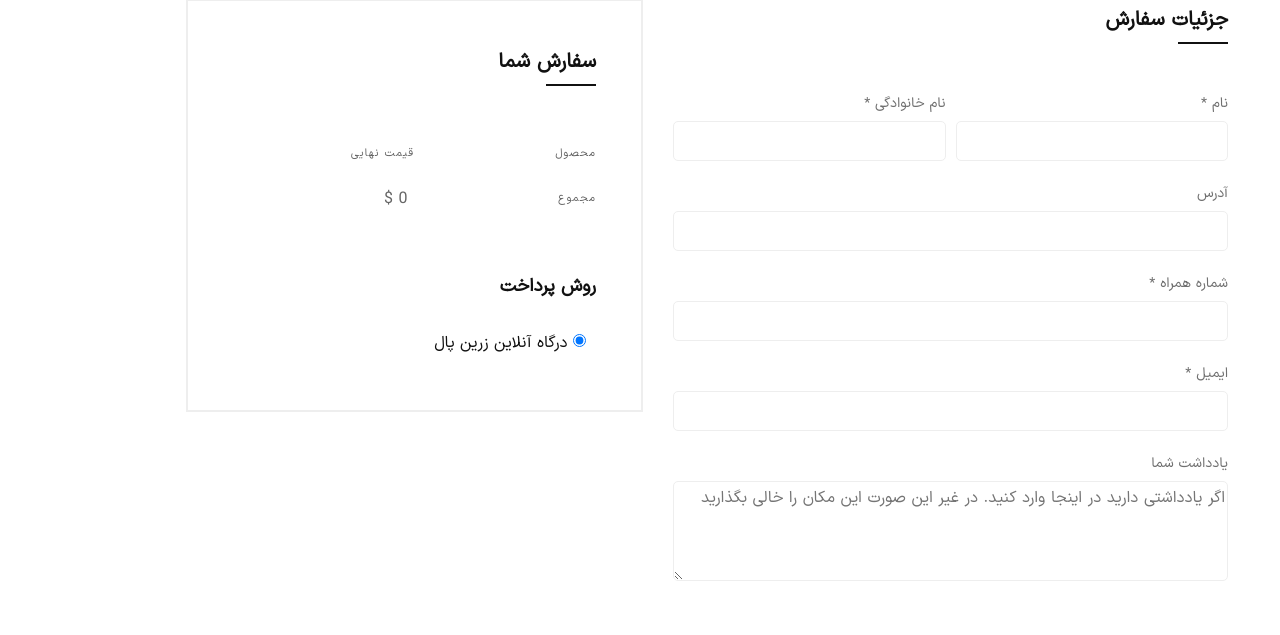
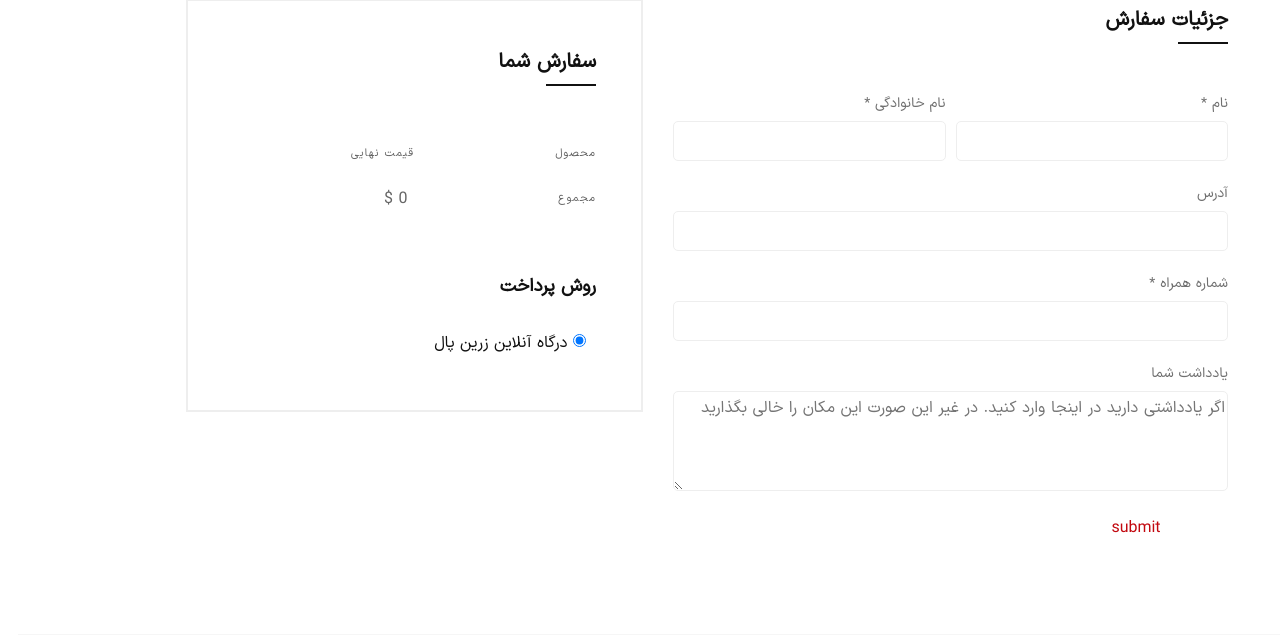
Before and after one commit to taha127/django-store, a Django app: page /order/create/ in a window 1280 px wide. Shown: the part 358-993 px from the top of that part. Run offline with Django 5.2, Linux system fonts and the light colour scheme; the visitor is signed in with stand-in values (Sample User, id 1); the page is wider than the window, and the part outside it is not shown; some libraries are stand-ins or nearby versions; some web fonts are replaced.

Commit message:
Refactor order creation form to use Django form fields and add error handling

```diff
--- a/orders/templates/orders/order_create.html
+++ b/orders/templates/orders/order_create.html
@@ -18,25 +18,31 @@
                             <h2>جزئیات سفارش</h2>
                         </div>
                         <div class="checkout-form">
-                            <form action="#" class="form form--checkout">
+                            <form action="" method="POST" class="form form--checkout">
+                                {% csrf_token %}
+                                {% if form.errors %}
+                                    <div class="alert alert-danger alert-dismissible fade show" role="alert">
+                                        {{ form.errors }}
+                                    </div>
+                                {% endif %}
                                 <div class="form-row mb--20">
                                     <div class="form__group col-md-6 mb-sm--30">
                                         <label for="billing_fname" class="form__label form__label--2">نام <span
                                                 class="required">*</span></label>
-                                        <input type="text" name="billing_fname" id="billing_fname"
+                                        <input type="text" name="{{ form.first_name.name }}" id="billing_fname"
                                                class="form__input form__input--2">
                                     </div>
                                     <div class="form__group col-md-6">
                                         <label for="billing_lname" class="form__label form__label--2">نام خانوادگی <span
                                                 class="required">*</span></label>
-                                        <input type="text" name="billing_lname" id="billing_lname"
+                                        <input type="text" name="{{ form.last_name.name }}" id="billing_lname"
                                                class="form__input form__input--2">
                                     </div>
                                 </div>
                                 <div class="form-row mb--20">
                                     <div class="form__group col-12">
-                                        <label for="billing_company" class="form__label form__label--2">آدرس</label>
-                                        <input type="text" name="billing_company" id="billing_company"
+                                        <label for="billing_address" class="form__label form__label--2">آدرس</label>
+                                        <input type="text" name="{{ form.address.name }}" id="billing_address"
                                                class="form__input form__input--2">
                                     </div>
                                 </div>
@@ -44,15 +50,7 @@
                                     <div class="form__group col-12">
                                         <label for="billing_phone" class="form__label form__label--2">شماره همراه <span
                                                 class="required">*</span></label>
-                                        <input type="text" name="billing_phone" id="billing_phone"
-                                               class="form__input form__input--2">
-                                    </div>
-                                </div>
-                                <div class="form-row mb--20">
-                                    <div class="form__group col-12">
-                                        <label for="billing_email" class="form__label form__label--2">ایمیل <span
-                                                class="required">*</span></label>
-                                        <input type="email" name="billing_email" id="billing_email"
+                                        <input type="text" name="{{ form.phone_number.name }}" id="billing_phone"
                                                class="form__input form__input--2">
                                     </div>
                                 </div>
@@ -60,10 +58,11 @@
                                     <div class="form__group col-12">
                                         <label for="orderNotes" class="form__label form__label--2">یادداشت شما</label>
                                         <textarea class="form__input form__input--2 form__input--textarea"
-                                                  id="orderNotes" name="orderNotes"
+                                                  id="orderNotes" name="{{ form.order_notes.name }}"
                                                   placeholder="اگر یادداشتی دارید در اینجا وارد کنید. در غیر این صورت این مکان را خالی بگذارید"></textarea>
                                     </div>
                                 </div>
+                                <button class="btn" type="submit">{% translate 'submit' %}</button>
                             </form>
                         </div>
                     </div>
```
